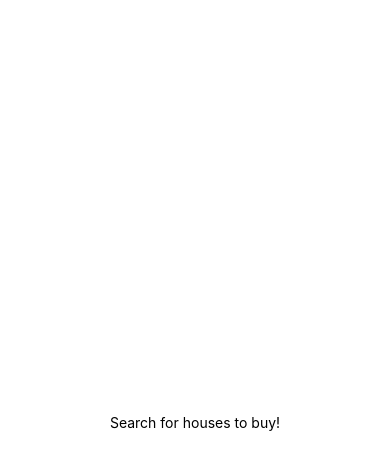
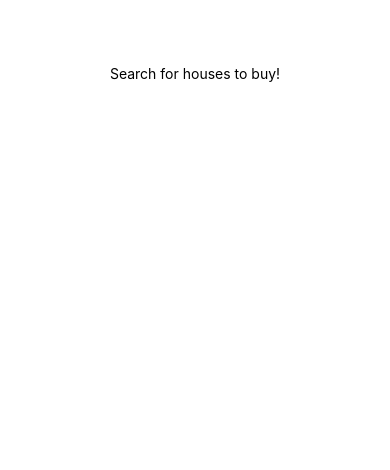
Before and after one commit to victoria-kaihe/PropertyFinder, a React Native app: screen / in a window 390 px wide. Shown: the top 470 px of the page. Built offline with nearby package versions, Linux system fonts and the light colour scheme.

Commit message:
re-style index.js

```diff
--- a/app/index.js
+++ b/app/index.js
@@ -16,8 +16,9 @@ export default class App extends React.Component {
 const styles = StyleSheet.create({
   container: {
     flex: 1,
-    backgroundColor: '#fff',
     alignItems: 'center',
-    justifyContent: 'center',
+    fontSize: 18,
+    color: '#656565',
+    marginTop: 65,
   },
 })
```
